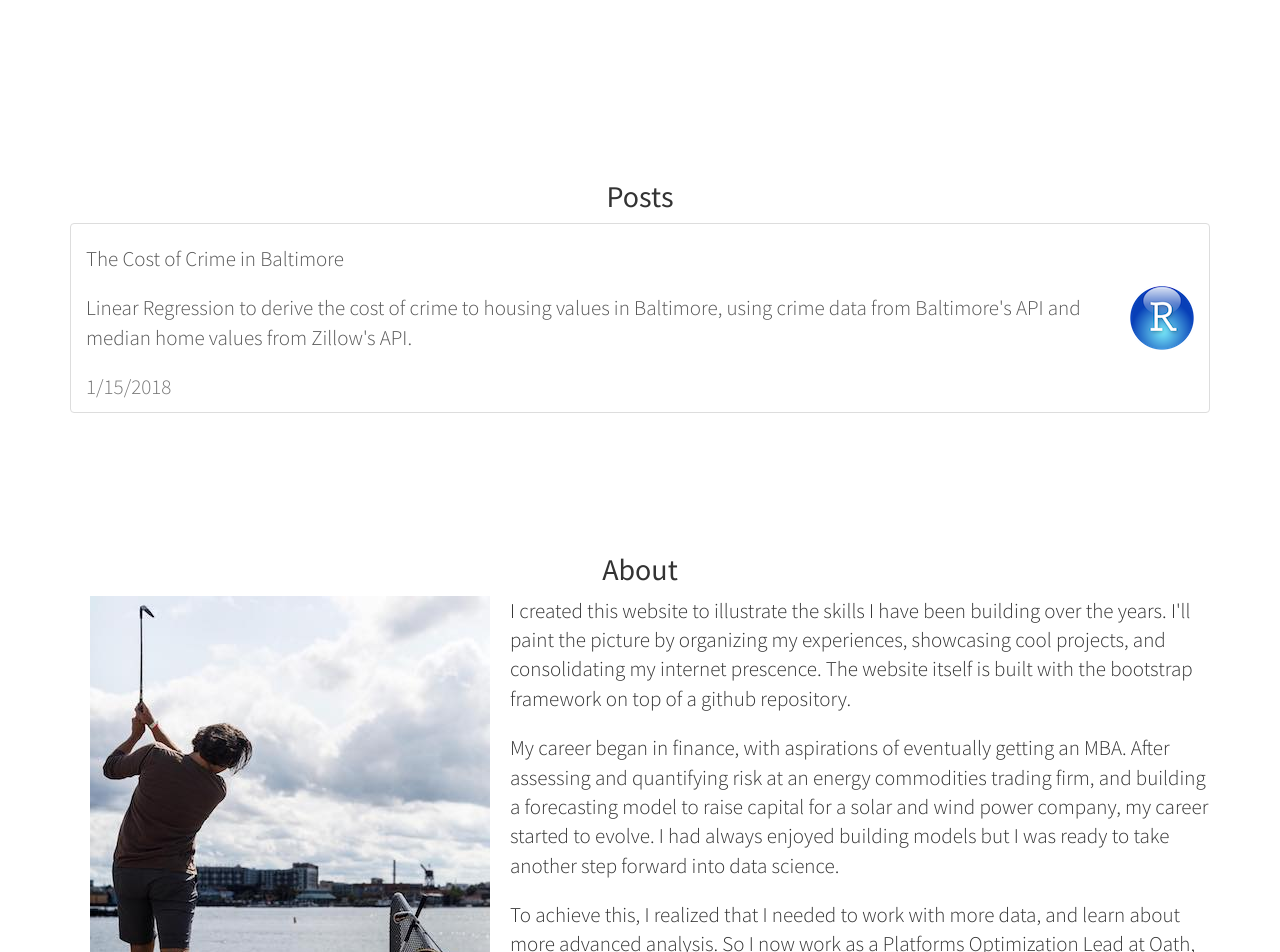
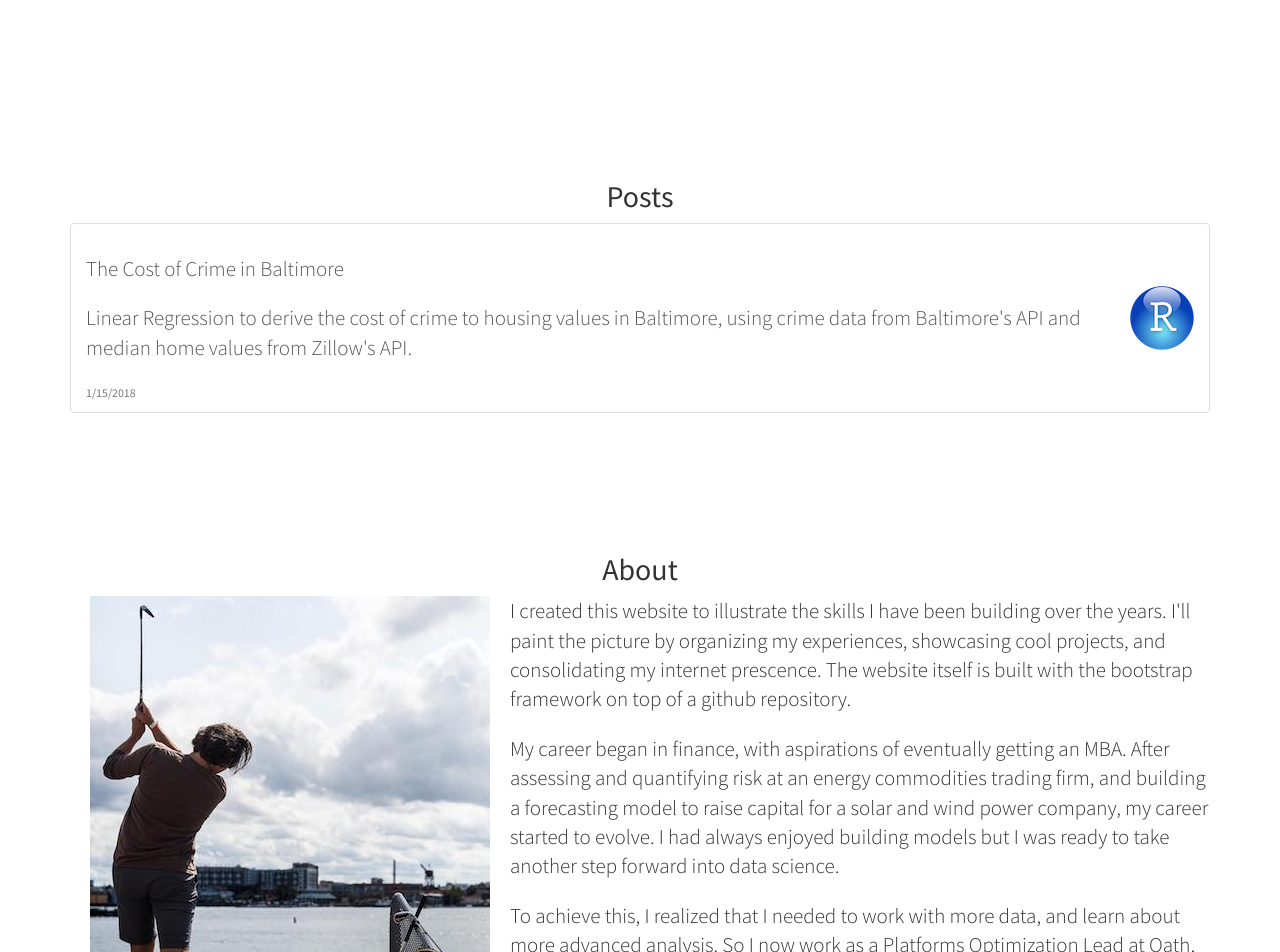
Before and after one commit to healyt22/healyt22.github.io, a Jekyll site: the page built from index.html, in a window 1280 px wide. Shown: the part 990-1942 px from the top of the page. Built offline with Jekyll 4.4.1, drawn with Linux system fonts in a browser that asks for light colours.

Commit message:
working on posts

```diff
--- a/_includes/posts.html
+++ b/_includes/posts.html
@@ -7,10 +7,10 @@
         <div class="media">
           <div class="media-body">
             <div class="d-flex w-100 justify-content-between">
-              <h4 class="lead text-left">The Cost of Crime in Baltimore</h4>
+              <h2 class="lead text-left">The Cost of Crime in Baltimore</h2>
             </div>
             <p class="lead text-left">Linear Regression to derive the cost of crime to housing values in Baltimore, using crime data from Baltimore's API and median home values from Zillow's API.</p>
-            <small class="lead text-muted">1/15/2018</small>
+            <small class="text-muted">1/15/2018</small>
           </div>
           <div class="media-right media-middle">
             <img src="img/R.png" class="media-object",>
```
